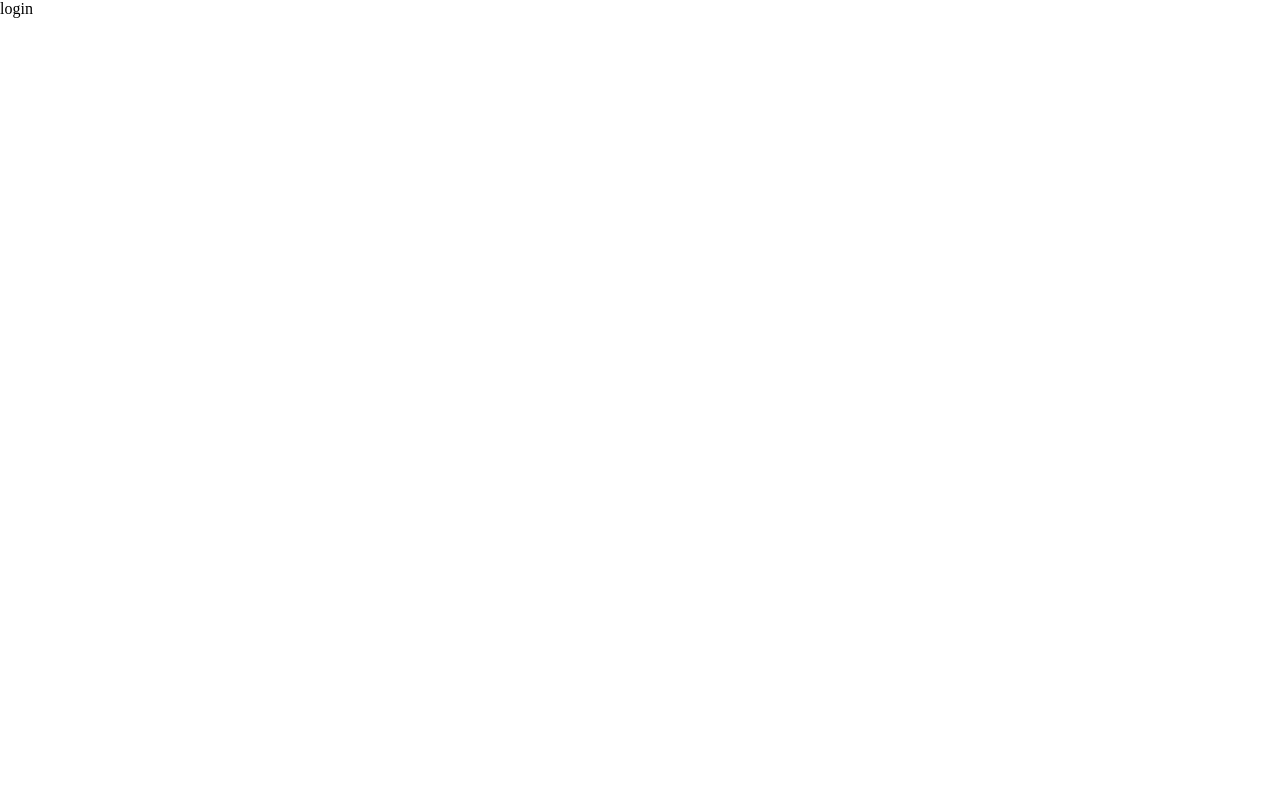
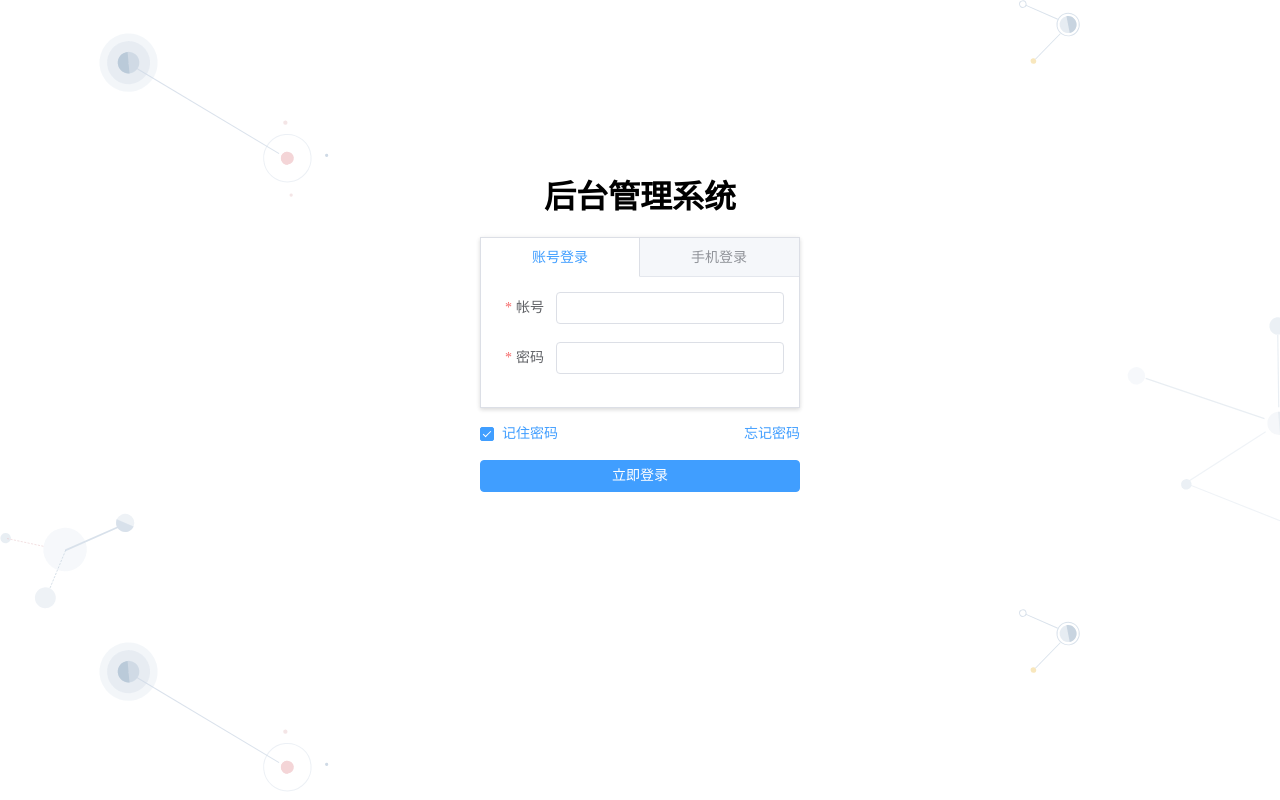
Before and after one commit to LoTwT/vue3-cms, a Vue app: page /login in a window 1280 px wide. Built offline with nearby package versions, Linux system fonts and the light colour scheme.

Commit message:
feat(login): login

```diff
--- a/src/global/register-element.ts
+++ b/src/global/register-element.ts
@@ -1,9 +1,29 @@
 import { App } from "vue"
 
 import "element-plus/theme-chalk/base.css"
-import { ElButton } from "element-plus"
+import {
+  ElButton,
+  ElCheckbox,
+  ElForm,
+  ElFormItem,
+  ElInput,
+  ElLink,
+  ElRadio,
+  ElTabPane,
+  ElTabs,
+} from "element-plus"
 
-const components = [ElButton]
+const components = [
+  ElButton,
+  ElForm,
+  ElFormItem,
+  ElInput,
+  ElRadio,
+  ElTabs,
+  ElTabPane,
+  ElCheckbox,
+  ElLink,
+]
 
 export const customGlobalElementPlus = (app: App<Element>): void => {
   for (const component of components) {
--- a/src/views/login/Login.vue
+++ b/src/views/login/Login.vue
@@ -1,7 +1,20 @@
 <template>
-  <div>login</div>
+  <div class="login-wrapper">
+    <login-panel />
+  </div>
 </template>
 
-<script lang="ts" setup></script>
+<script lang="ts" setup>
+import LoginPanel from "./components/LoginPanel.vue"
+</script>
 
-<style lang="less" scoped></style>
+<style lang="less" scoped>
+.login-wrapper {
+  width: 100%;
+  height: 100%;
+  display: flex;
+  justify-content: center;
+  align-items: center;
+  background: url("../../assets/img/login-bg.svg");
+}
+</style>
--- /dev/null
+++ b/src/views/login/components/LoginAccount.vue
@@ -0,0 +1,54 @@
+<template>
+  <div class="login-account-wrapper">
+    <el-form
+      label-width="60px"
+      :rules="accountFormRules"
+      :model="account"
+      ref="formRef"
+    >
+      <el-form-item label="帐号" prop="username">
+        <el-input v-model="account.username" />
+      </el-form-item>
+      <el-form-item label="密码" prop="password">
+        <el-input v-model="account.password" />
+      </el-form-item>
+    </el-form>
+  </div>
+</template>
+
+<script lang="ts">
+import { defineComponent, reactive, ref } from "vue"
+import { accountFormRules } from "../config/account.config"
+import type { ElForm } from "element-plus"
+
+export default defineComponent({
+  setup() {
+    // 账号信息
+    const account = reactive({
+      username: "",
+      password: "",
+    })
+
+    const formRef = ref<InstanceType<typeof ElForm>>()
+
+    // 处理账号登录
+    const dealAccountLogin = () => {
+      console.log("账号登录")
+      formRef.value?.validate((valid) => {
+        if (valid) {
+          // 执行登录逻辑
+        }
+      })
+    }
+
+    return {
+      account,
+      formRef,
+      dealAccountLogin,
+      accountFormRules,
+    }
+  },
+})
+</script>
+
+<style lang="less" scoped></style>
--- /dev/null
+++ b/src/views/login/components/LoginPanel.vue
@@ -0,0 +1,64 @@
+<template>
+  <div class="login-panel-wrapper">
+    <h1 class="panel-title">后台管理系统</h1>
+    <el-tabs type="border-card" stretch>
+      <el-tab-pane>
+        <template #label>
+          <span><i class="el-icon-user-solid"></i> 账号登录</span>
+        </template>
+        <login-account ref="loginAccountRef" />
+      </el-tab-pane>
+      <el-tab-pane>
+        <template #label>
+          <span><i class="el-icon-mobile-phone"></i> 手机登录</span>
+        </template>
+        <login-phone />
+      </el-tab-pane>
+    </el-tabs>
+
+    <div class="account-control">
+      <el-checkbox v-model="isKeepPassword">记住密码</el-checkbox>
+      <el-link type="primary">忘记密码</el-link>
+    </div>
+
+    <el-button type="primary" class="login-button" @click="handleLoginClick"
+      >立即登录</el-button
+    >
+  </div>
+</template>
+
+<script lang="ts" setup>
+import { ref } from "vue"
+import LoginAccount from "./LoginAccount.vue"
+import LoginPhone from "./LoginPhone.vue"
+
+const loginAccountRef = ref<InstanceType<typeof LoginAccount>>()
+
+const isKeepPassword = ref(true)
+const handleLoginClick = () => {
+  console.log("aaa")
+  loginAccountRef.value?.dealAccountLogin()
+}
+</script>
+
+<style lang="less" scoped>
+.login-panel-wrapper {
+  width: 320px;
+  margin-bottom: 150px;
+
+  .panel-title {
+    text-align: center;
+  }
+}
+
+.account-control {
+  margin-top: 10px;
+  display: flex;
+  justify-content: space-between;
+}
+
+.login-button {
+  width: 100%;
+  margin-top: 10px;
+}
+</style>
--- /dev/null
+++ b/src/views/login/components/LoginPhone.vue
@@ -0,0 +1,33 @@
+<template>
+  <div class="login-account-wrapper">
+    <el-form label-width="60px">
+      <el-form-item label="手机号" prop="number">
+        <el-input v-model="phone.number" />
+      </el-form-item>
+      <el-form-item label="验证码" prop="verifyCode">
+        <div class="verify-code-wrapper">
+          <el-input v-model="phone.verifyCode" />
+          <el-button type="primary" class="get-code-btn">获取验证码</el-button>
+        </div>
+      </el-form-item>
+    </el-form>
+  </div>
+</template>
+
+<script lang="ts" setup>
+import { reactive } from "vue"
+
+const phone = reactive({
+  number: "",
+  verifyCode: "",
+})
+</script>
+
+<style lang="less" scoped>
+.verify-code-wrapper {
+  display: flex;
+}
+.get-code-btn {
+  margin-left: 8px;
+}
+</style>
--- /dev/null
+++ b/src/views/login/config/account.config.ts
@@ -0,0 +1,19 @@
+// 表单验证规则
+export const accountFormRules = {
+  username: [
+    { required: true, message: "用户名为必填项", trigger: "blur" },
+    {
+      pattern: /^[a-z0-9]{5,10}$/,
+      message: "用户名必须是 5 - 10 位字母或者数字",
+      trigger: "blur",
+    },
+  ],
+  password: [
+    { required: true, message: "密码为必填项", trigger: "blur" },
+    {
+      pattern: /^[a-z0-9]{6,}$/,
+      message: "密码必须是 6 位以上字母或者数字",
+      trigger: "blur",
+    },
+  ],
+}
```
Also changed, not shown: .eslintrc.js, src/assets/img/login-bg.svg (added), src/assets/img/logo.svg (added).
